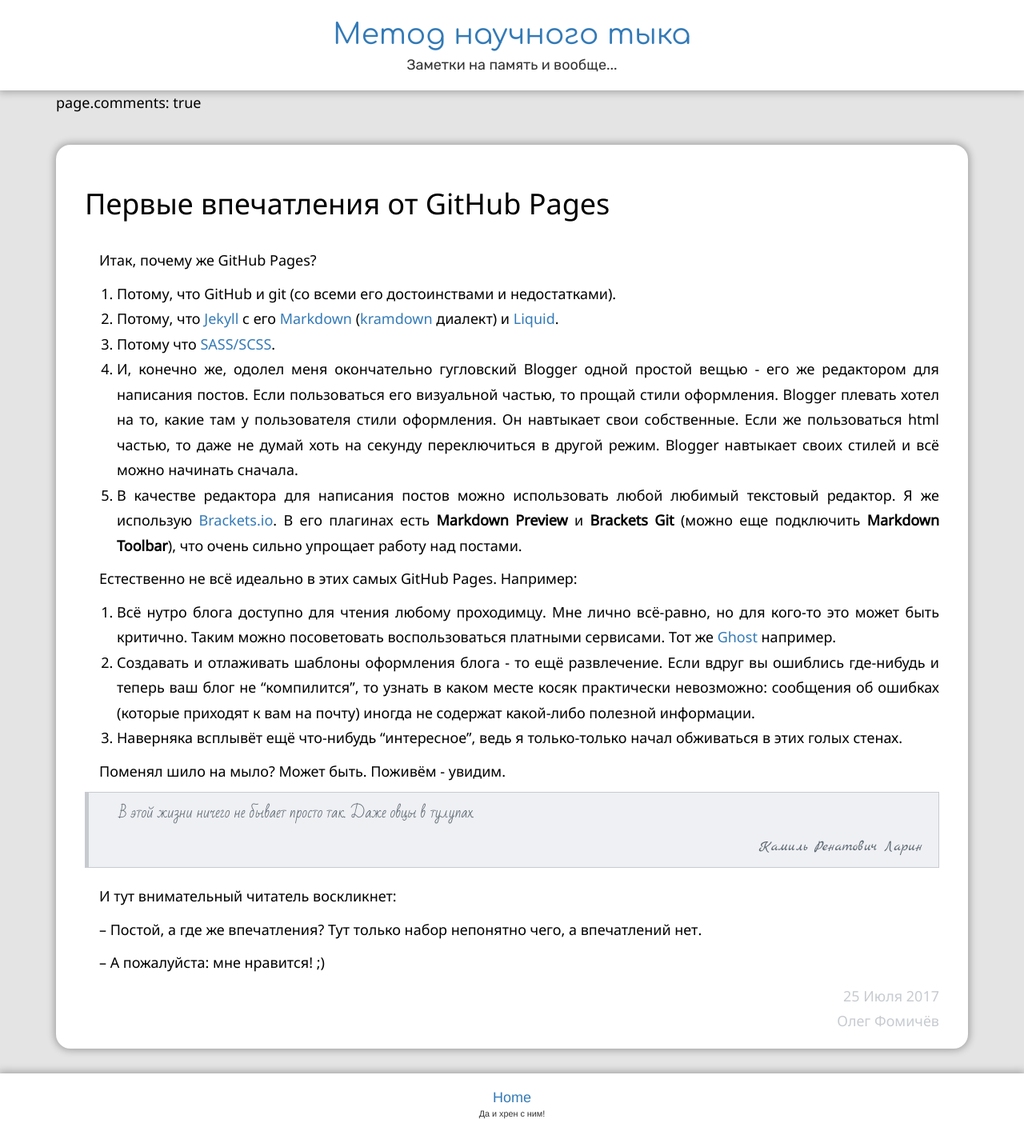
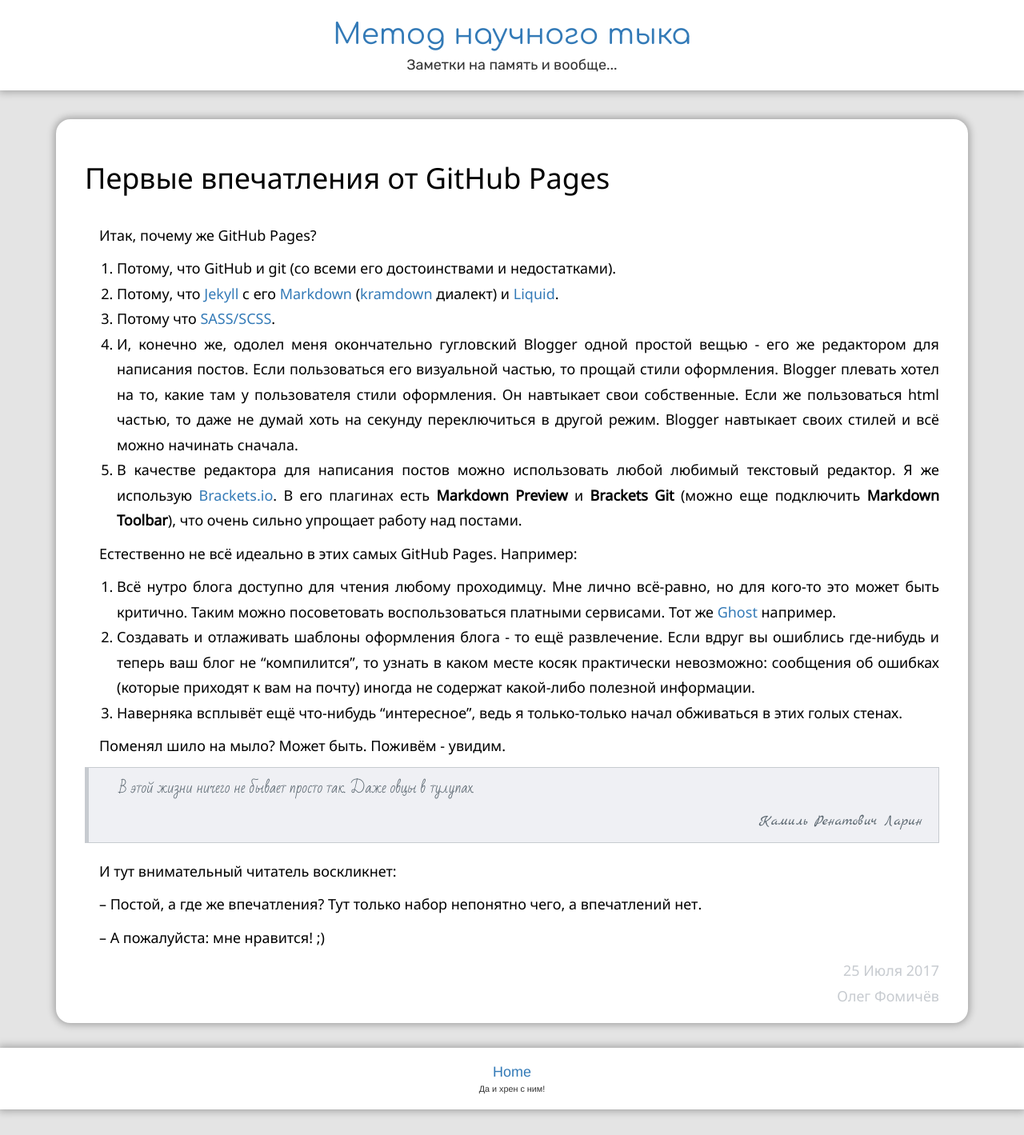
Before and after one commit to fomich0ff/fomich0ff.github.io, a Jekyll site: the page built from _posts/2017-07-25-first-impression.md, in a window 1280 px wide. Shown: the whole page at 80% size. Built offline with Jekyll 4.4.1, drawn with Linux system fonts in a browser that asks for light colours; nearby versions of some CDN libraries; our own code applies the rules of GitHub Pages for plain Markdown files; comment, search, counter and statistics services are not loaded.

Commit message:
Update post.html

```diff
--- a/_layouts/post.html
+++ b/_layouts/post.html
@@ -1,7 +1,7 @@
 ---
 layout: default
 ---
-page.comments: {{page.comments}}
+
 <div class="post">
     <div class="post-header">
         <h1 class="post-title">{{ page.title }}</h1>
```
